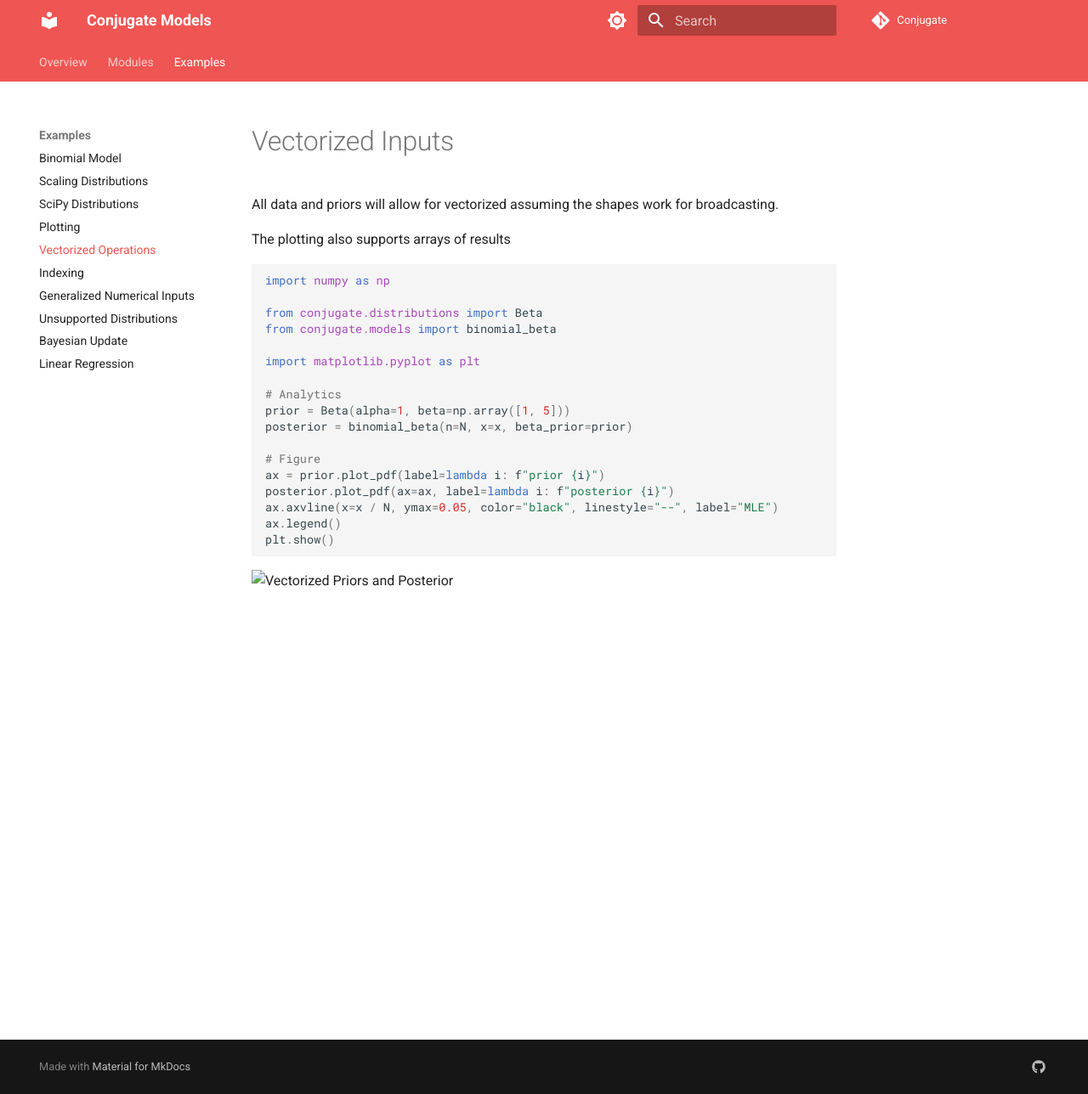
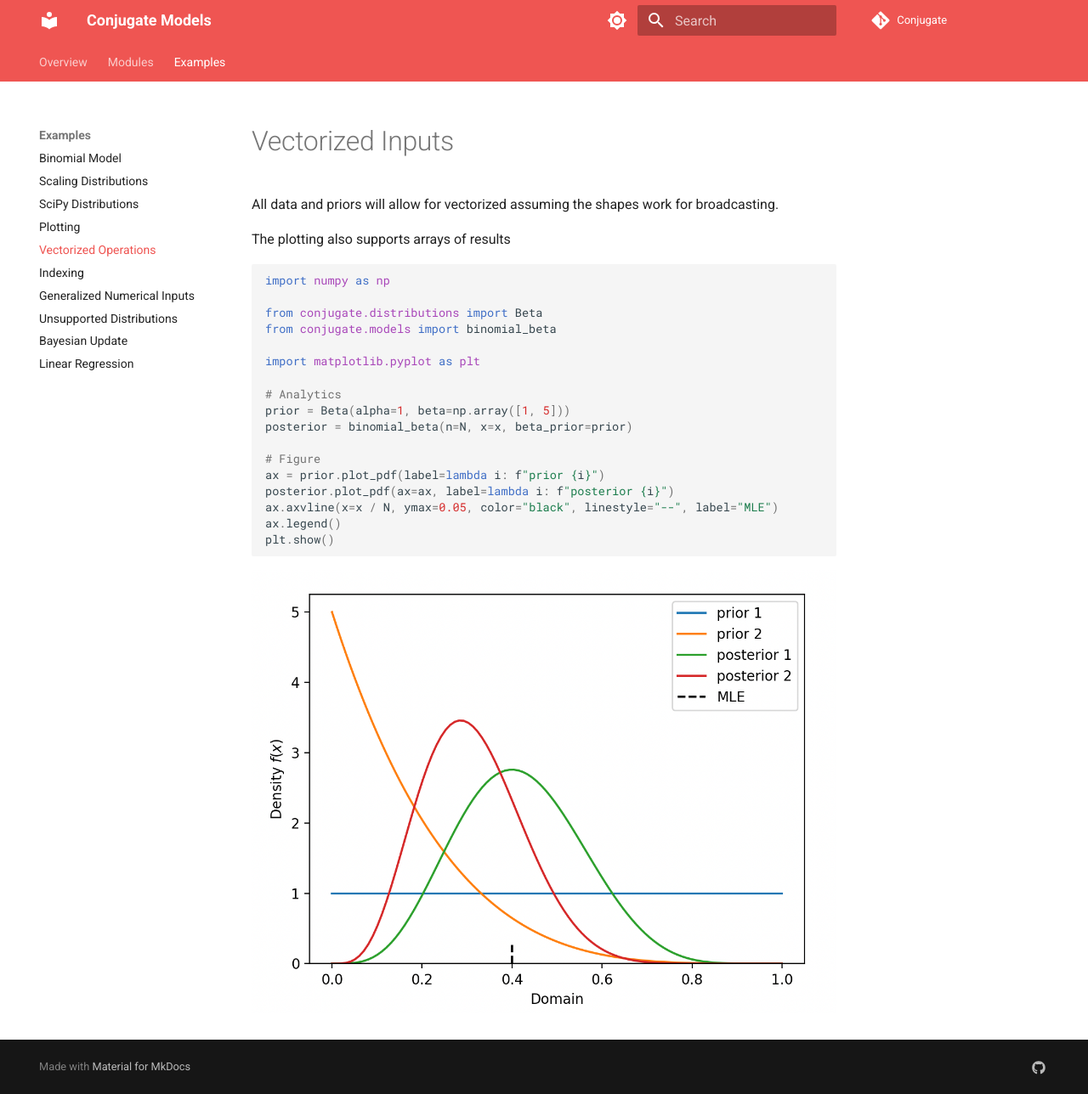
Before and after one commit to wd60622/conjugate, an MkDocs documentation site: the page built from docs/examples/vectorized-inputs.md, in a window 1280 px wide and 1288 px high. Shown: the whole window at 85% size. Built offline with MkDocs 1.6.1 and Material for MkDocs 9.7.7, drawn with Linux system fonts in a browser that asks for light colours; comment, search, counter and statistics services are not loaded.

Commit message:
fix image link

````diff
--- a/docs/examples/vectorized-inputs.md
+++ b/docs/examples/vectorized-inputs.md
@@ -24,4 +24,4 @@ ax.legend()
 plt.show()
 ```
 
-![Vectorized Priors and Posterior](images/vectorized-plot.png)
+![Vectorized Priors and Posterior](./../images/vectorized-plot.png)
````
